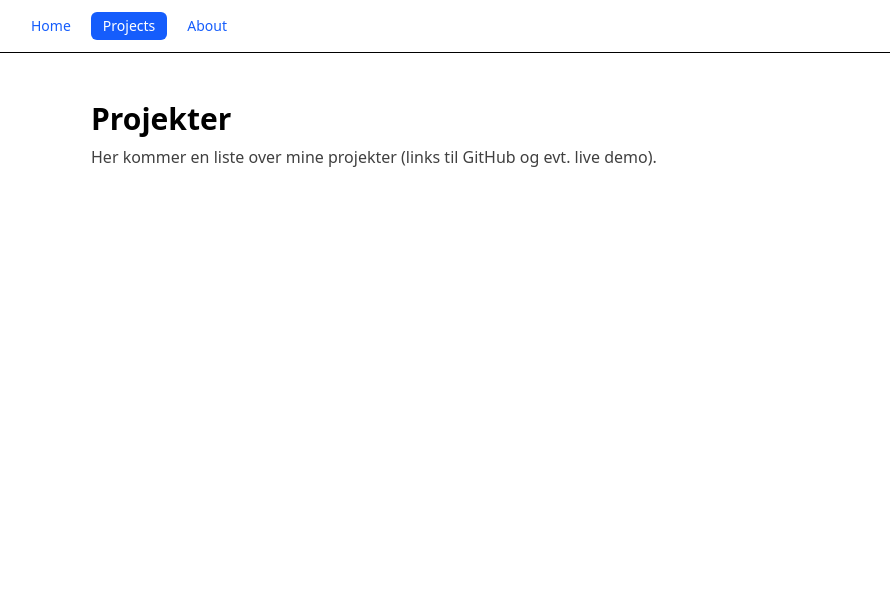
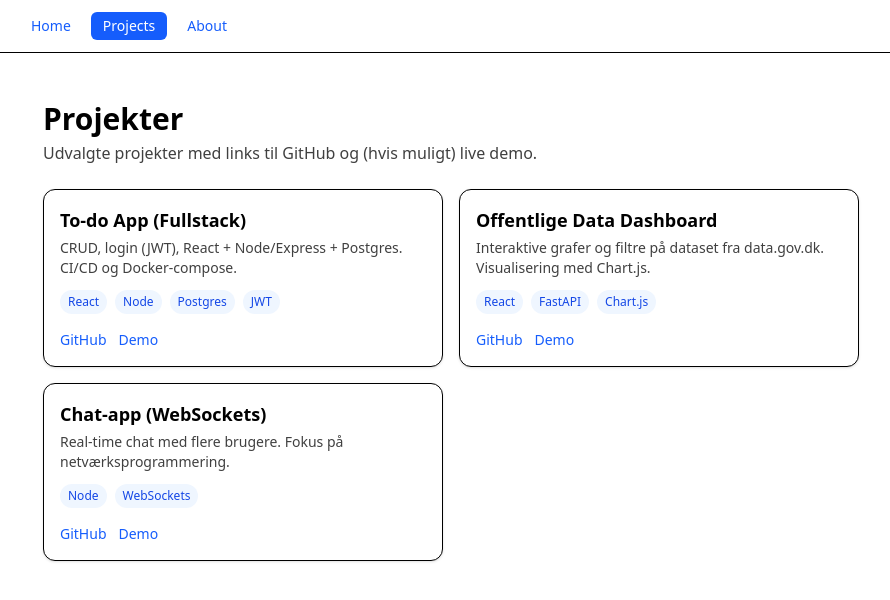
Before and after one commit to Hajrudin27/portfolio, a React (Vite) app in the folder frontend/: page /projects in a window 1280 px wide. Shown: the top 600 px of the page, without its empty margins (189-1079 px from the left). Built offline with nearby package versions, Linux system fonts and the light colour scheme.

Commit message:
feat: update projects list

```diff
--- a/frontend/src/pages/Projects.jsx
+++ b/frontend/src/pages/Projects.jsx
@@ -1,10 +1,73 @@
+const PROJECTS = [
+  {
+    title: "To-do App (Fullstack)",
+    description:
+      "CRUD, login (JWT), React + Node/Express + Postgres. CI/CD og Docker-compose.",
+    tags: ["React", "Node", "Postgres", "JWT"],
+    github: "https://github.com/Hajrudin27/my-todo-app",
+    demo: "#",
+  },
+  {
+    title: "Offentlige Data Dashboard",
+    description:
+      "Interaktive grafer og filtre på dataset fra data.gov.dk. Visualisering med Chart.js.",
+    tags: ["React", "FastAPI", "Chart.js"],
+    github: "https://github.com/Hajrudin27/data-dashboard",
+    demo: "#",
+  },
+  {
+    title: "Chat-app (WebSockets)",
+    description:
+      "Real-time chat med flere brugere. Fokus på netværksprogrammering.",
+    tags: ["Node", "WebSockets"],
+    github: "https://github.com/Hajrudin27/chat-app",
+    demo: "#",
+  },
+];
+
 export default function Projects() {
   return (
-    <div className="max-w-3xl mx-auto p-6">
-      <h1 className="text-3xl font-bold mb-2">Projekter</h1>
-      <p className="text-neutral-700">
-        Her kommer en liste over mine projekter (links til GitHub og evt. live demo).
+    <div className="max-w-4xl mx-auto p-6">
+      <h1 className="text-3xl font-bold mb-1">Projekter</h1>
+      <p className="text-neutral-700 mb-6">
+        Udvalgte projekter med links til GitHub og (hvis muligt) live demo.
       </p>
+
+      <div className="grid sm:grid-cols-2 gap-4">
+        {PROJECTS.map((p) => (
+          <div key={p.title} className="border rounded-xl p-4 bg-white shadow-sm">
+            <h2 className="font-semibold text-lg">{p.title}</h2>
+            <p className="text-sm text-neutral-700 mt-1">{p.description}</p>
+
+            <div className="flex flex-wrap gap-2 mt-3">
+              {p.tags.map((t) => (
+                <span key={t} className="text-xs px-2 py-1 rounded-full bg-blue-50 text-blue-700">
+                  {t}
+                </span>
+              ))}
+            </div>
+
+            <div className="flex items-center gap-3 mt-4">
+              <a
+                href={p.github}
+                target="_blank"
+                rel="noreferrer"
+                className="text-sm text-blue-600 hover:underline"
+              >
+                GitHub
+              </a>
+              <a
+                href={p.demo}
+                target="_blank"
+                rel="noreferrer"
+                className="text-sm text-blue-600 hover:underline"
+              >
+                Demo
+              </a>
+            </div>
+          </div>
+        ))}
+      </div>
     </div>
   );
 }
```
